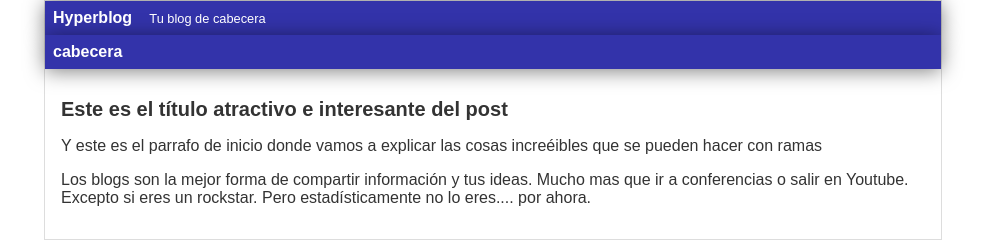
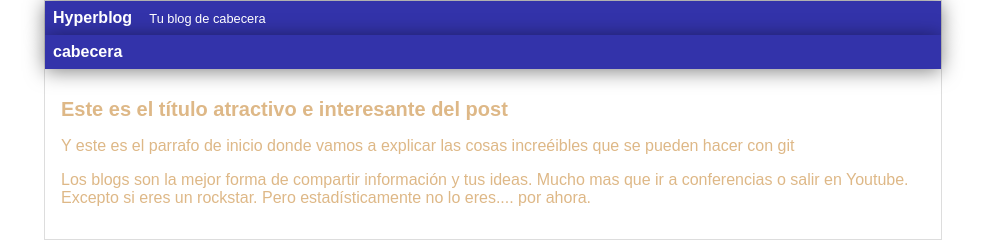
Before and after one commit to celpoeta/biografia, a plain HTML site: page index.html in a window 1280 px wide. Shown: the whole page, without its empty margins (147-1132 px from the left). Drawn offline with Linux system fonts and the light colour scheme.

Commit message:
se modifico a color no se cual

```diff
--- a/css/styles.css
+++ b/css/styles.css
@@ -1,5 +1,5 @@
 body {
-  color: #333;
+  color: burlywood;
   text-align: center;
   font-family: Arial;
   font-size: 16px;
--- a/index.html
+++ b/index.html
@@ -19,7 +19,7 @@
         </div>
         <div id="post">
             <h1>Este es el título atractivo e interesante del post</h1>
-            <p>Y este es el parrafo de inicio donde vamos a explicar las cosas increéibles que se pueden hacer con ramas</p>
+            <p>Y este es el parrafo de inicio donde vamos a explicar las cosas increéibles que se pueden hacer con git</p>
             <p>Los blogs son la mejor forma de compartir información y tus ideas. Mucho mas que ir a conferencias o salir en Youtube. Excepto si eres un rockstar. Pero estadísticamente no lo eres.... por ahora.</p>
         </div>
     </div>
```
